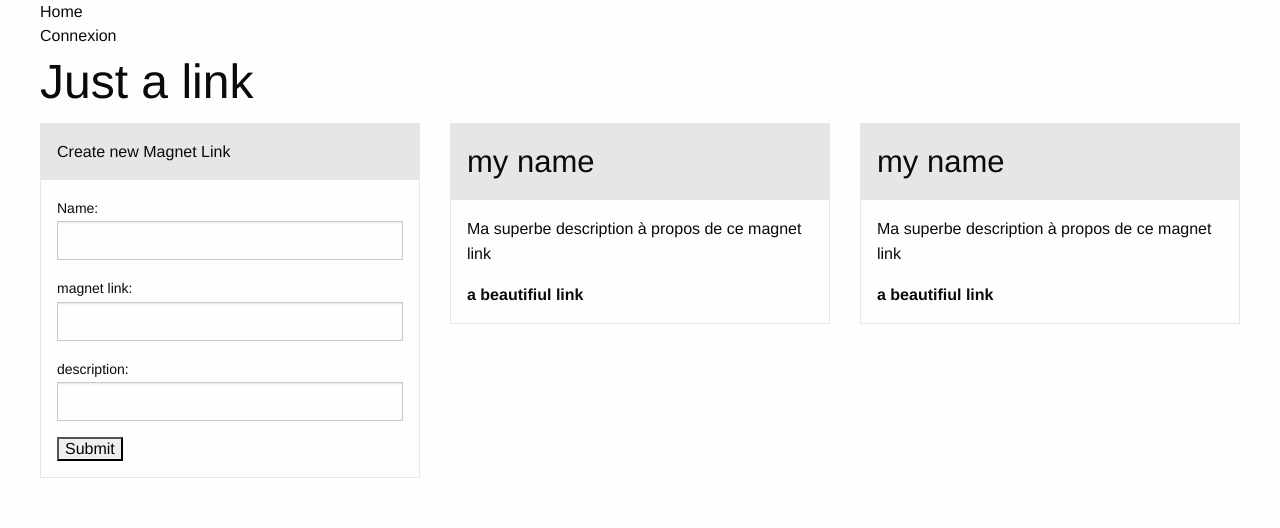
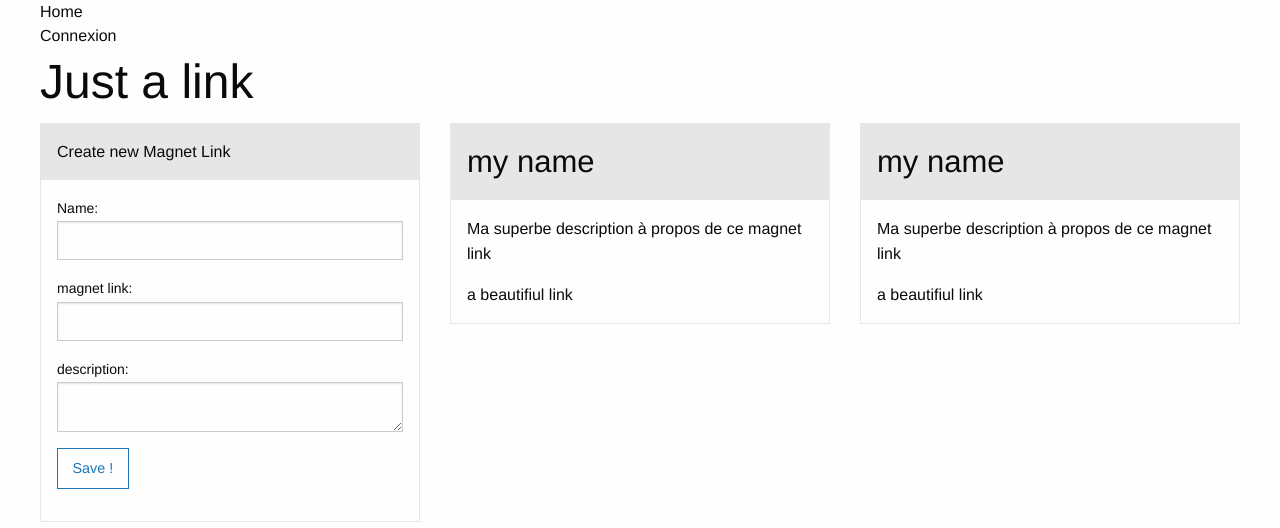
Before and after one commit to Quentinchampenois/magnet_links_manager, a React (Create React App) app in the folder frontend/: page / in a window 1280 px wide. Shown: the top 528 px of the page. Built offline with nearby package versions, Linux system fonts and the light colour scheme.

Commit message:
add clipboard copy library

```diff
--- a/frontend/package.json
+++ b/frontend/package.json
@@ -10,6 +10,7 @@
     "jquery": "^3.5.1",
     "node-sass": "^4.14.1",
     "react": "^16.13.1",
+    "react-copy-to-clipboard": "^5.0.2",
     "react-dom": "^16.13.1",
     "react-foundation": "^0.9.6",
     "react-scripts": "3.4.1",
--- a/frontend/src/components/CreateLink.js
+++ b/frontend/src/components/CreateLink.js
@@ -3,14 +3,16 @@ import React from 'react';
 class LinkForm extends React.Component {
     constructor(props) {
         super(props);
-        this.state = {value: ''};
+        this.state = {};
 
         this.handleChange = this.handleChange.bind(this);
         this.handleSubmit = this.handleSubmit.bind(this);
     }
 
     handleChange(event) {
-        this.setState({value: event.target.value});
+        this.setState({
+            [event.target.name]: event.target.value
+        });
     }
 
     handleSubmit(event) {
@@ -28,17 +30,17 @@ class LinkForm extends React.Component {
                 <form onSubmit={this.handleSubmit}>
                     <label>
                         Name:
-                        <input type="text" value={this.state.value} onChange={this.handleChange} />
+                        <input type="text" name="name" value={this.state.value} onChange={this.handleChange} />
                     </label>
                     <label>
                         magnet link:
-                        <input type="text" value={this.state.value} onChange={this.handleChange} />
+                        <input type="text" name={"link"} value={this.state.value} onChange={this.handleChange} />
                     </label>
                     <label>
                         description:
-                        <input type="text" value={this.state.value} onChange={this.handleChange} />
+                        <textarea name={"description"} value={this.state.value} onChange={this.handleChange} />
                     </label>
-                    <input type="submit" value="Submit" />
+                    <button type={"submit"} className="hollow button" href="#">Save !</button>
                 </form>
                 </div>
             </div>
--- a/frontend/src/components/MagnetLink.js
+++ b/frontend/src/components/MagnetLink.js
@@ -1,19 +1,31 @@
 import React from 'react';
+import {CopyToClipboard} from 'react-copy-to-clipboard';
 
 class MagnetLink extends React.Component {
 
+    constructor(props) {
+        super(props)
+        this.state = {
+            value: this.props.magnetLink,
+            copied: false,
+        };
+    }
+
     render() {
-        const magnetDescription = this.props.description;
         return (
             <div className="card">
                 <div className="card-divider">
                     <h3>{this.props.name}</h3>
                 </div>
                 <div className="card-section">
-                    {magnetDescription != null && magnetDescription.length > 0 &&
-                        <p>{magnetDescription}</p>
+                    {this.props.description != null && this.props.description.length > 0 &&
+                        <p>{this.props.description}</p>
                     }
-                    <b>{this.props.magnetLink}</b>
+                    <CopyToClipboard text={this.state.value}
+                                     onCopy={() => this.setState({copied: true})}>
+                        <span>{this.props.magnetLink}</span>
+                    </CopyToClipboard>
+                    {this.state.copied ? <span style={{color: 'red'}}>Copied.</span> : null}
                 </div>
             </div>
         );
```
Also changed, not shown: 1 other file (tests, documents, lock files or other folders).
